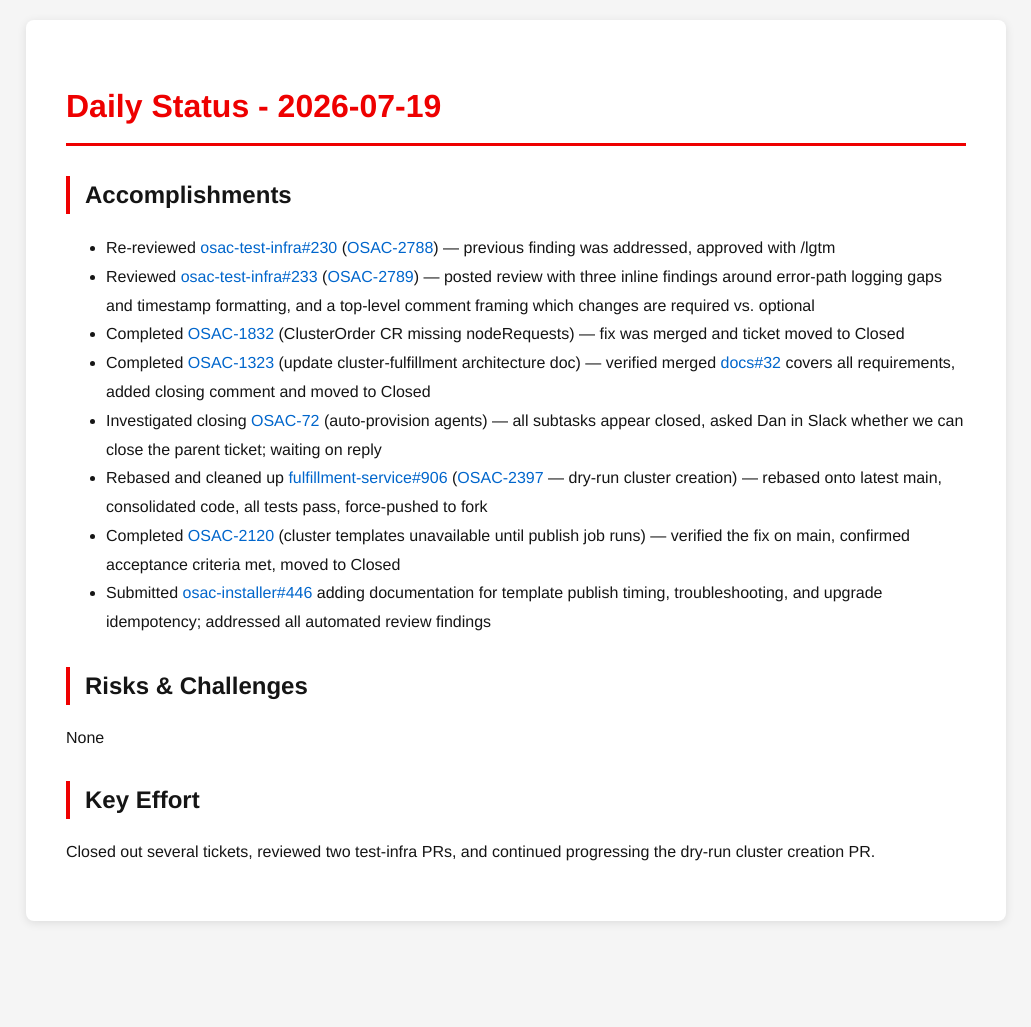
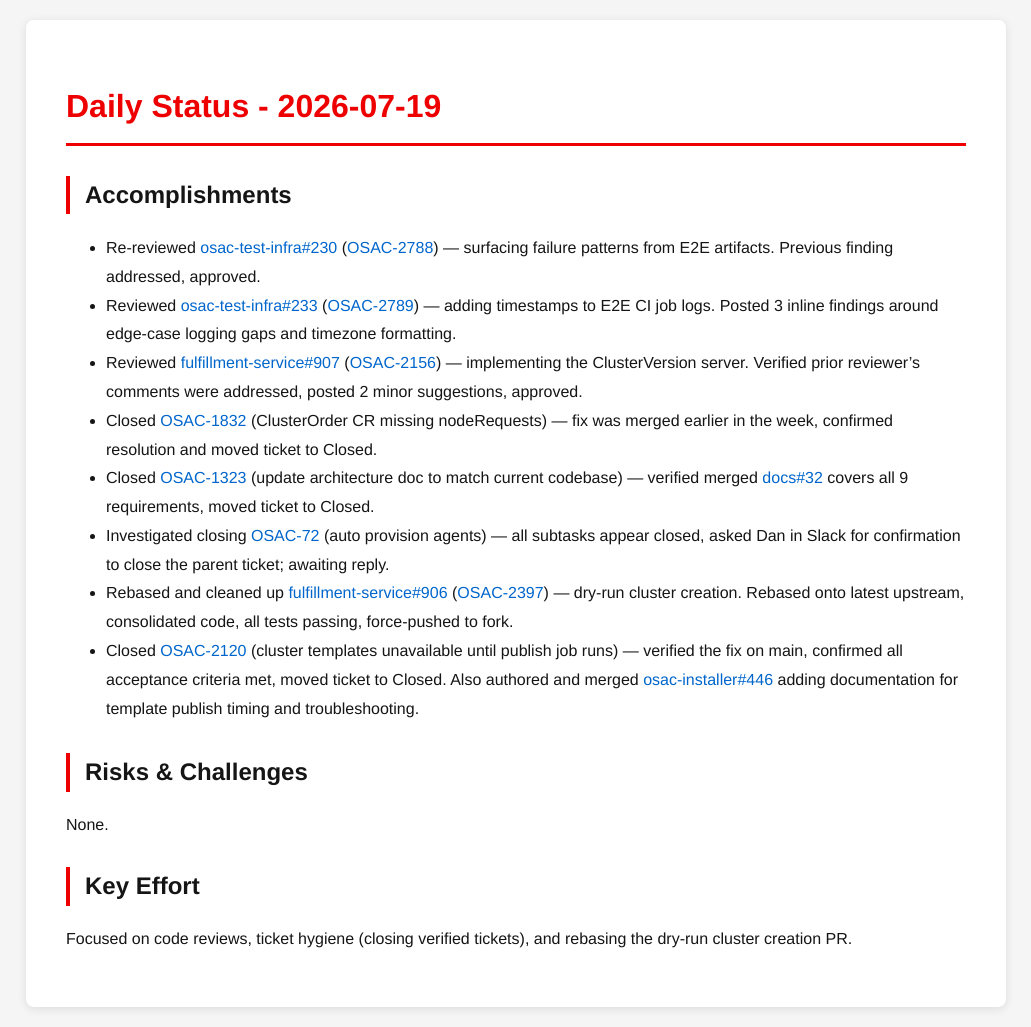
Before and after one commit to tzvatot/daily-status, a Jekyll site: the page built from 2026-07-19.md, in a window 1280 px wide. Shown: the whole page, without its empty margins (124-1155 px from the left). Built offline with Jekyll 4.4.1, drawn with Linux system fonts in a browser that asks for light colours; before the commit the page ends 941 px from its top, so only the background shows below that.

Commit message:
Daily status update - 2026-07-19

```diff
--- a/2026-07-19.md
+++ b/2026-07-19.md
@@ -7,17 +7,17 @@ date: 2026-07-19
 # Daily Status - 2026-07-19
 
 ## Accomplishments
-- Re-reviewed [osac-test-infra#230](https://github.com/osac-project/osac-test-infra/pull/230) ([OSAC-2788](https://redhat.atlassian.net/browse/OSAC-2788)) — previous finding was addressed, approved with /lgtm
-- Reviewed [osac-test-infra#233](https://github.com/osac-project/osac-test-infra/pull/233) ([OSAC-2789](https://redhat.atlassian.net/browse/OSAC-2789)) — posted review with three inline findings around error-path logging gaps and timestamp formatting, and a top-level comment framing which changes are required vs. optional
-- Completed [OSAC-1832](https://redhat.atlassian.net/browse/OSAC-1832) (ClusterOrder CR missing nodeRequests) — fix was merged and ticket moved to Closed
-- Completed [OSAC-1323](https://redhat.atlassian.net/browse/OSAC-1323) (update cluster-fulfillment architecture doc) — verified merged [docs#32](https://github.com/osac-project/docs/pull/32) covers all requirements, added closing comment and moved to Closed
-- Investigated closing [OSAC-72](https://redhat.atlassian.net/browse/OSAC-72) (auto-provision agents) — all subtasks appear closed, asked Dan in Slack whether we can close the parent ticket; waiting on reply
-- Rebased and cleaned up [fulfillment-service#906](https://github.com/osac-project/fulfillment-service/pull/906) ([OSAC-2397](https://redhat.atlassian.net/browse/OSAC-2397) — dry-run cluster creation) — rebased onto latest main, consolidated code, all tests pass, force-pushed to fork
-- Completed [OSAC-2120](https://redhat.atlassian.net/browse/OSAC-2120) (cluster templates unavailable until publish job runs) — verified the fix on main, confirmed acceptance criteria met, moved to Closed
-- Submitted [osac-installer#446](https://github.com/osac-project/osac-installer/pull/446) adding documentation for template publish timing, troubleshooting, and upgrade idempotency; addressed all automated review findings
+- Re-reviewed [osac-test-infra#230](https://github.com/osac-project/osac-test-infra/pull/230) ([OSAC-2788](https://redhat.atlassian.net/browse/OSAC-2788)) — surfacing failure patterns from E2E artifacts. Previous finding addressed, approved.
+- Reviewed [osac-test-infra#233](https://github.com/osac-project/osac-test-infra/pull/233) ([OSAC-2789](https://redhat.atlassian.net/browse/OSAC-2789)) — adding timestamps to E2E CI job logs. Posted 3 inline findings around edge-case logging gaps and timezone formatting.
+- Reviewed [fulfillment-service#907](https://github.com/osac-project/fulfillment-service/pull/907) ([OSAC-2156](https://redhat.atlassian.net/browse/OSAC-2156)) — implementing the ClusterVersion server. Verified prior reviewer's comments were addressed, posted 2 minor suggestions, approved.
+- Closed [OSAC-1832](https://redhat.atlassian.net/browse/OSAC-1832) (ClusterOrder CR missing nodeRequests) — fix was merged earlier in the week, confirmed resolution and moved ticket to Closed.
+- Closed [OSAC-1323](https://redhat.atlassian.net/browse/OSAC-1323) (update architecture doc to match current codebase) — verified merged [docs#32](https://github.com/osac-project/docs/pull/32) covers all 9 requirements, moved ticket to Closed.
+- Investigated closing [OSAC-72](https://redhat.atlassian.net/browse/OSAC-72) (auto provision agents) — all subtasks appear closed, asked Dan in Slack for confirmation to close the parent ticket; awaiting reply.
+- Rebased and cleaned up [fulfillment-service#906](https://github.com/osac-project/fulfillment-service/pull/906) ([OSAC-2397](https://redhat.atlassian.net/browse/OSAC-2397)) — dry-run cluster creation. Rebased onto latest upstream, consolidated code, all tests passing, force-pushed to fork.
+- Closed [OSAC-2120](https://redhat.atlassian.net/browse/OSAC-2120) (cluster templates unavailable until publish job runs) — verified the fix on main, confirmed all acceptance criteria met, moved ticket to Closed. Also authored and merged [osac-installer#446](https://github.com/osac-project/osac-installer/pull/446) adding documentation for template publish timing and troubleshooting.
 
 ## Risks & Challenges
-None
+None.
 
 ## Key Effort
-Closed out several tickets, reviewed two test-infra PRs, and continued progressing the dry-run cluster creation PR.
+Focused on code reviews, ticket hygiene (closing verified tickets), and rebasing the dry-run cluster creation PR.
```
